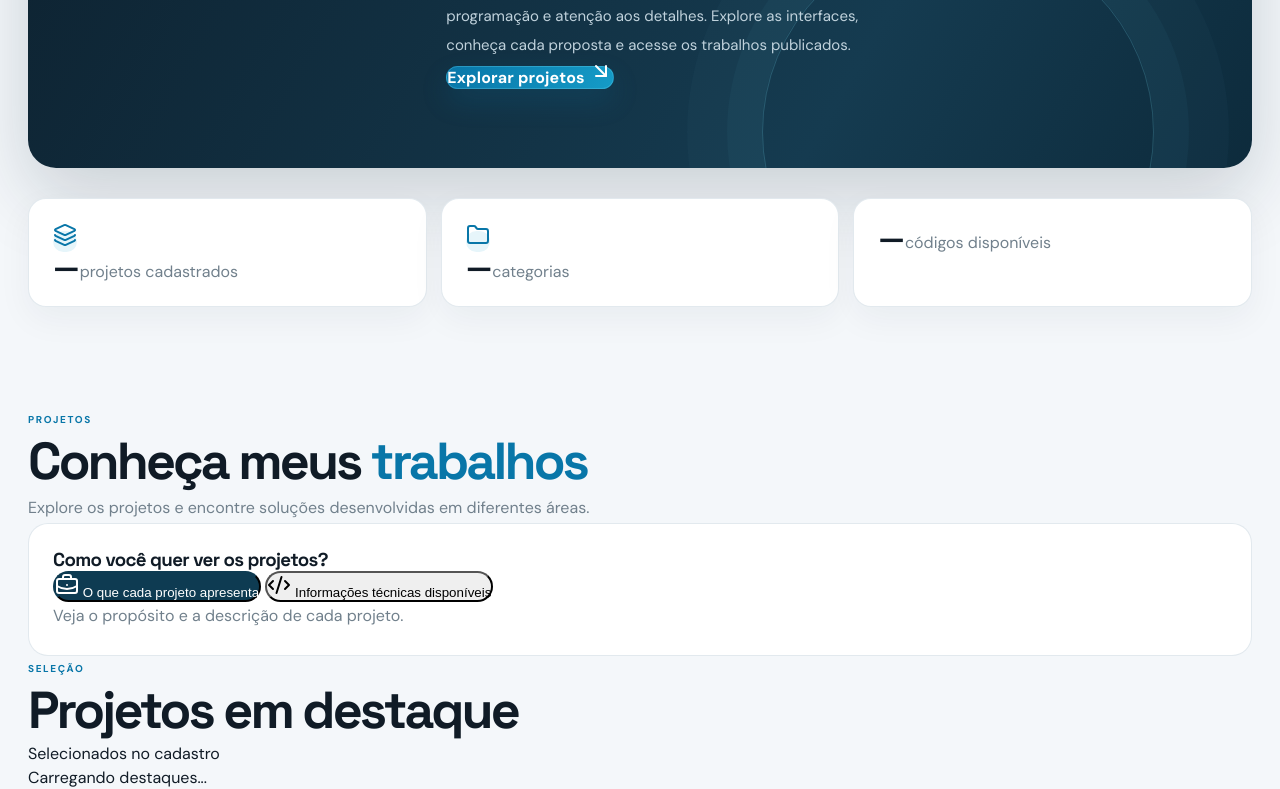
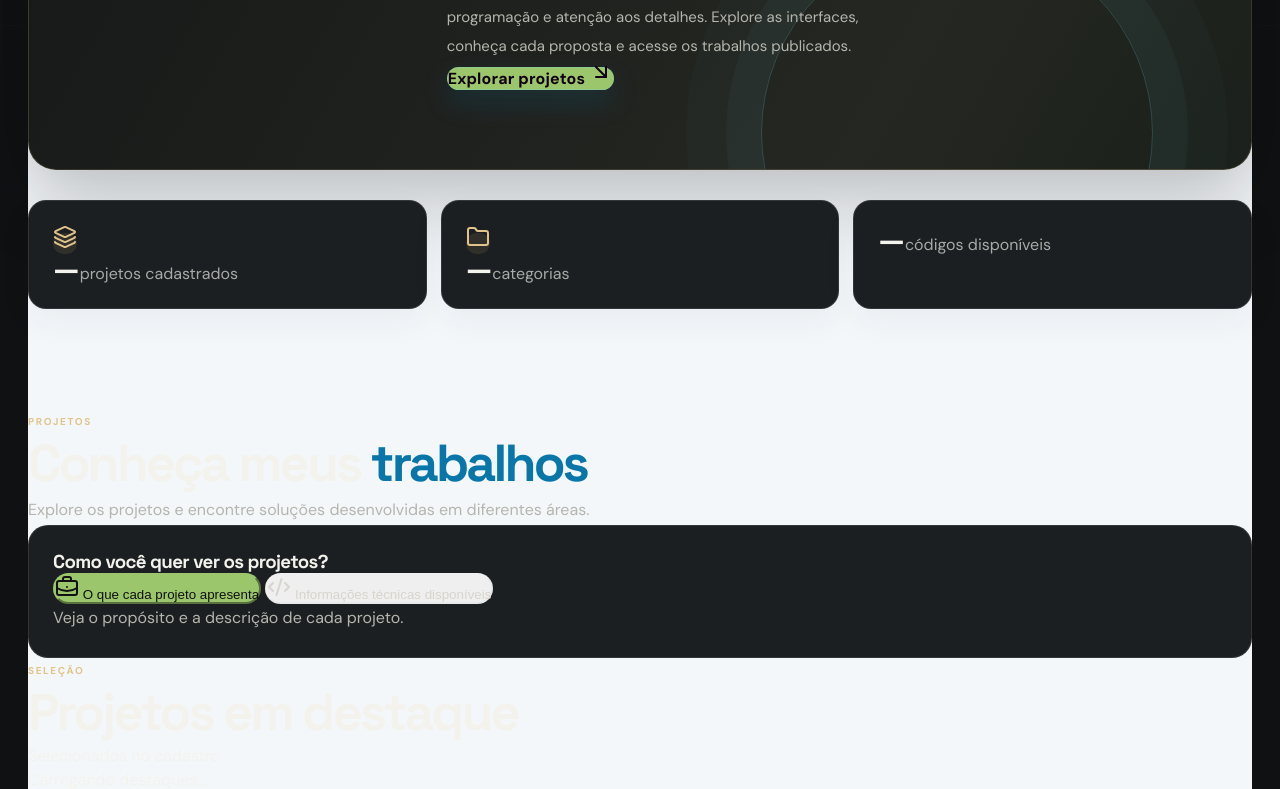
Before and after one commit to Annevps/minhapagina, a plain HTML site: page portfolio.html in a window 1280 px wide. Shown: the part 735-1524 px from the top of the page. Drawn offline with nearby package versions, Linux system fonts and the light colour scheme; some icons are missing.

Commit message:
Apply the new visual system to the existing Supabase portfolio

```diff
--- a/portfolio.html
+++ b/portfolio.html
@@ -17,6 +17,7 @@
   <link rel="stylesheet" href="header.css">
   <link rel="stylesheet" href="portfolio.css">
   <link rel="stylesheet" href="redesign.css">
+  <link rel="stylesheet" href="site-v2.css">
 </head>
 <body class="home-page pagina-projetos">
   <div id="site-header" data-page="portfolio"></div>
```
